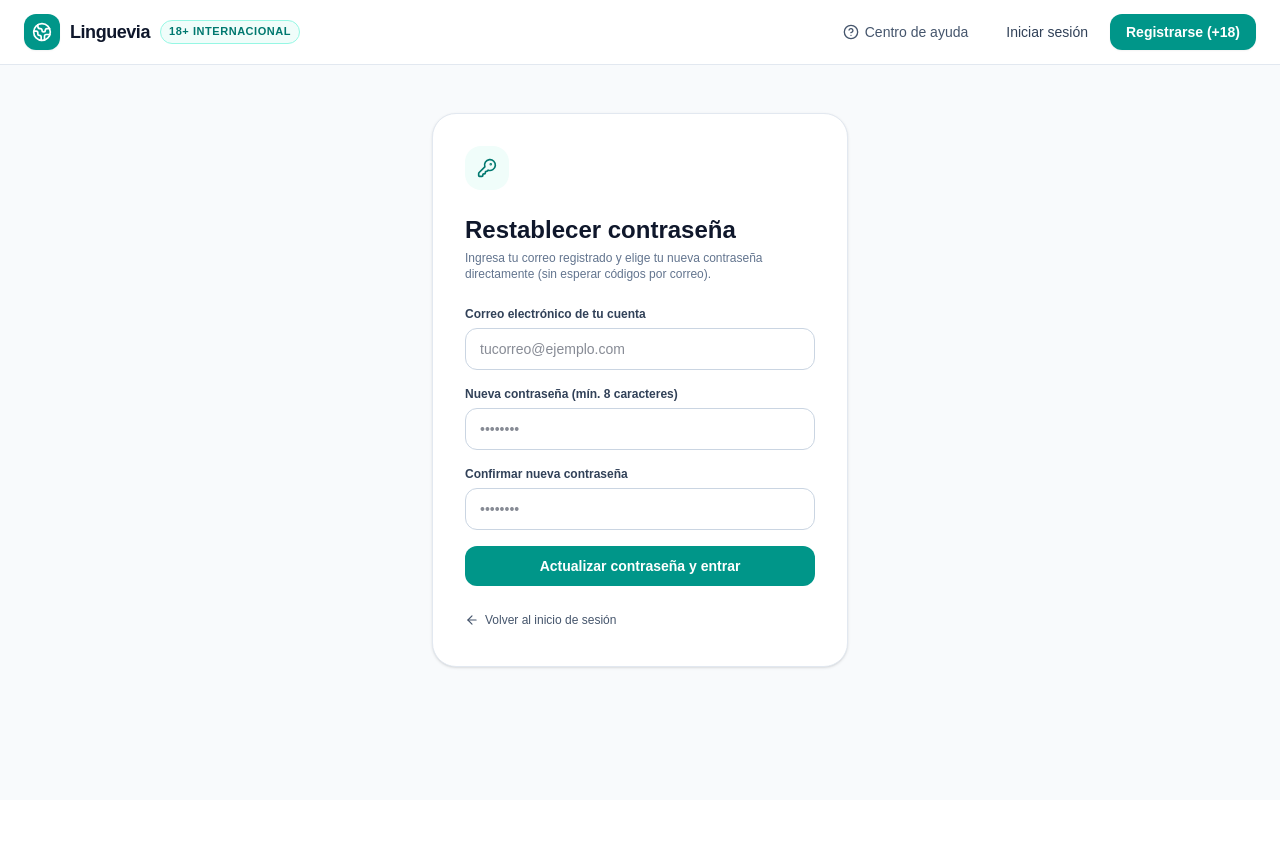
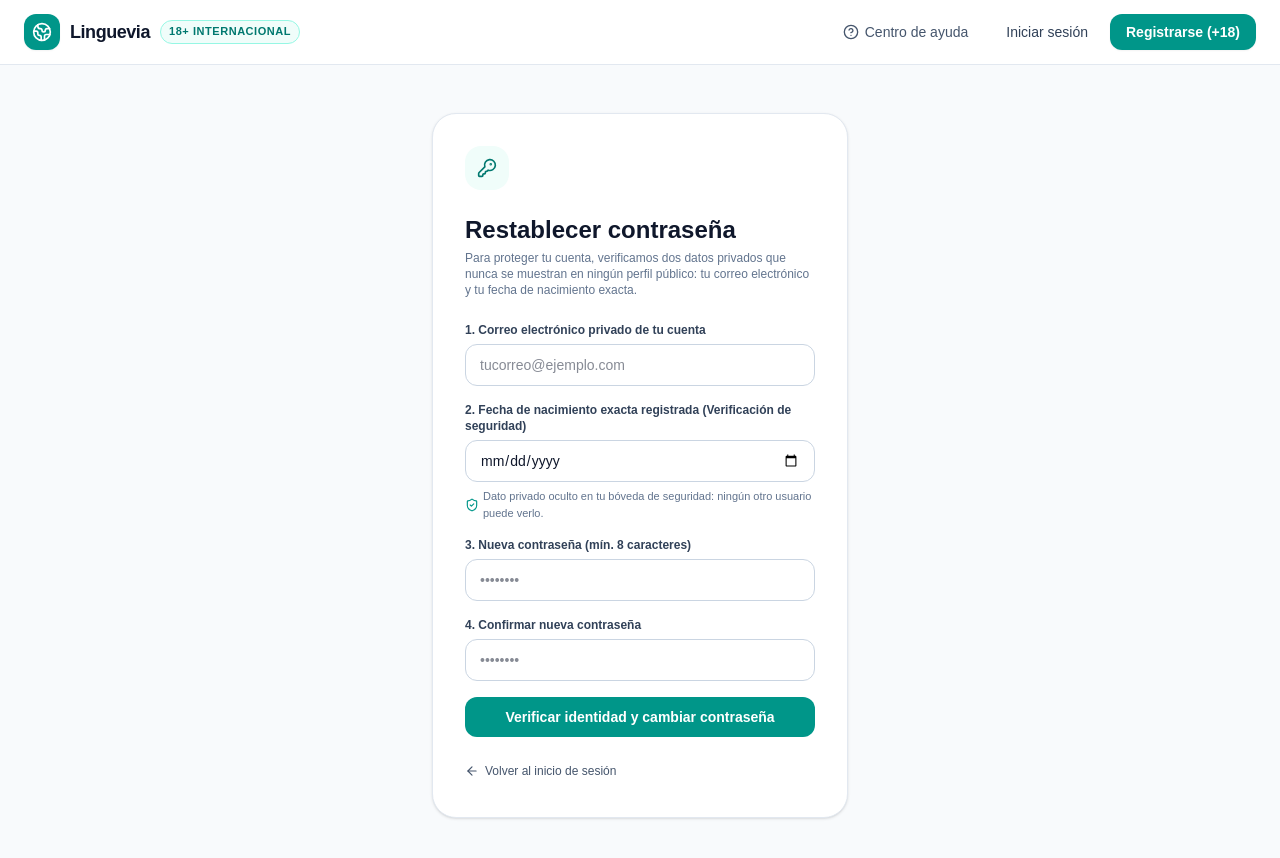
Before and after one commit to yerzonorbegoso-cmd/linguevia, a Next.js app: page /recover in a window 1280 px wide. Shown: the top 858 px of the page. Before the commit the page ends 800 px from the top, so only its background shows below. Built offline with nearby package versions, Linux system fonts and the light colour scheme.

Commit message:
security(auth): require private birth_date verification or Supabase email link for password reset

```diff
--- a/src/app/recover/page.tsx
+++ b/src/app/recover/page.tsx
@@ -3,22 +3,44 @@
 import React, { useState } from 'react';
 import Link from 'next/link';
 import { useRouter } from 'next/navigation';
-import { KeyRound, CheckCircle2, AlertCircle, ArrowLeft } from 'lucide-react';
+import { KeyRound, CheckCircle2, AlertCircle, ArrowLeft, ShieldCheck } from 'lucide-react';
 import { usePlatform } from '@/components/providers/PlatformProvider';
+import { createSupabaseBrowserClient } from '@/lib/supabase/client';
 
 export default function RecoverPasswordPage() {
   const router = useRouter();
   const { resetPasswordWithToken } = usePlatform();
 
   const [email, setEmail] = useState('');
+  const [birthDateVerification, setBirthDateVerification] = useState('');
   const [newPassword, setNewPassword] = useState('');
   const [confirmPassword, setConfirmPassword] = useState('');
-  const [done, setDone] = useState(false);
+  const [doneMessage, setDoneMessage] = useState<string | null>(null);
   const [error, setError] = useState<string | null>(null);
 
-  const handleDirectReset = (e: React.FormEvent) => {
+  const handleDirectReset = async (e: React.FormEvent) => {
     e.preventDefault();
     setError(null);
+
+    const supabase = createSupabaseBrowserClient();
+    if (supabase) {
+      const { error: resetErr } = await supabase.auth.resetPasswordForEmail(email.trim(), {
+        redirectTo: `${window.location.origin}/recover`,
+      });
+      if (resetErr) {
+        setError(resetErr.message);
+        return;
+      }
+      setDoneMessage(
+        'Hemos enviado un enlace criptográfico de recuperación a tu correo electrónico.'
+      );
+      return;
+    }
+
+    if (!birthDateVerification) {
+      setError('Debes ingresar la fecha de nacimiento exacta con la que registraste tu cuenta.');
+      return;
+    }
 
     if (newPassword.length < 8) {
       setError('La nueva contraseña debe tener al menos 8 caracteres.');
@@ -30,13 +52,15 @@ export default function RecoverPasswordPage() {
       return;
     }
 
-    const res = resetPasswordWithToken(email, newPassword);
+    const res = resetPasswordWithToken(email, newPassword, birthDateVerification);
     if (!res.ok) {
-      setError(res.error || 'No se encontró ninguna cuenta asociada a ese correo.');
+      setError(res.error || 'No se pudo verificar la titularidad de la cuenta.');
       return;
     }
 
-    setDone(true);
+    setDoneMessage(
+      '¡Identidad verificada y contraseña actualizada! Redirigiendo a tu panel...'
+    );
     setTimeout(() => {
       router.push('/dashboard');
     }, 1200);
@@ -52,8 +76,8 @@ export default function RecoverPasswordPage() {
         <div className="space-y-1">
           <h1 className="text-2xl font-bold text-slate-900">Restablecer contraseña</h1>
           <p className="text-xs text-slate-500">
-            Ingresa tu correo registrado y elige tu nueva contraseña directamente (sin esperar
-            códigos por correo).
+            Para proteger tu cuenta, verificamos dos datos privados que nunca se muestran en ningún
+            perfil público: tu correo electrónico y tu fecha de nacimiento exacta.
           </p>
         </div>
 
@@ -64,11 +88,11 @@ export default function RecoverPasswordPage() {
           </div>
         )}
 
-        {!done ? (
+        {!doneMessage ? (
           <form onSubmit={handleDirectReset} className="space-y-4">
             <div className="space-y-1.5">
               <label htmlFor="rec-email" className="block text-xs font-semibold text-slate-700">
-                Correo electrónico de tu cuenta
+                1. Correo electrónico privado de tu cuenta
               </label>
               <input
                 id="rec-email"
@@ -82,8 +106,28 @@ export default function RecoverPasswordPage() {
             </div>
 
             <div className="space-y-1.5">
+              <label htmlFor="rec-birth" className="block text-xs font-semibold text-slate-700">
+                2. Fecha de nacimiento exacta registrada (Verificación de seguridad)
+              </label>
+              <input
+                id="rec-birth"
+                type="date"
+                required
+                value={birthDateVerification}
+                onChange={(e) => setBirthDateVerification(e.target.value)}
+                className="w-full px-3.5 py-2.5 rounded-xl border border-slate-300 text-sm focus:outline-none focus:ring-2 focus:ring-teal-500"
+              />
+              <p className="text-[11px] text-slate-500 flex items-center gap-1">
+                <ShieldCheck className="w-3.5 h-3.5 text-teal-600 shrink-0" />
+                <span>
+                  Dato privado oculto en tu bóveda de seguridad: ningún otro usuario puede verlo.
+                </span>
+              </p>
+            </div>
+
+            <div className="space-y-1.5">
               <label htmlFor="rec-new-pass" className="block text-xs font-semibold text-slate-700">
-                Nueva contraseña (mín. 8 caracteres)
+                3. Nueva contraseña (mín. 8 caracteres)
               </label>
               <input
                 id="rec-new-pass"
@@ -102,7 +146,7 @@ export default function RecoverPasswordPage() {
                 htmlFor="rec-confirm-pass"
                 className="block text-xs font-semibold text-slate-700"
               >
-                Confirmar nueva contraseña
+                4. Confirmar nueva contraseña
               </label>
               <input
                 id="rec-confirm-pass"
@@ -120,16 +164,14 @@ export default function RecoverPasswordPage() {
               type="submit"
               className="w-full py-2.5 px-4 rounded-xl bg-teal-600 hover:bg-teal-700 text-white font-semibold text-sm"
             >
-              Actualizar contraseña y entrar
+              Verificar identidad y cambiar contraseña
             </button>
           </form>
         ) : (
           <div className="space-y-4">
             <div className="rounded-2xl bg-emerald-50 border border-emerald-200 p-4 text-xs text-emerald-900 flex items-center gap-2.5">
               <CheckCircle2 className="w-5 h-5 text-emerald-600 shrink-0" />
-              <span>
-                ¡Tu contraseña ha sido actualizada e iniciaste sesión! Redirigiendo a tu panel...
-              </span>
+              <span>{doneMessage}</span>
             </div>
             <Link
               href="/dashboard"
--- a/src/components/providers/PlatformProvider.tsx
+++ b/src/components/providers/PlatformProvider.tsx
@@ -86,7 +86,11 @@ interface PlatformContextValue {
   };
   verifyCurrentEmail: (code: string) => { ok: boolean; error?: string };
   requestPasswordRecovery: (email: string) => { ok: boolean; message: string };
-  resetPasswordWithToken: (email: string, newPassword: string) => { ok: boolean; error?: string };
+  resetPasswordWithToken: (
+    email: string,
+    newPassword: string,
+    birthDateVerification?: string
+  ) => { ok: boolean; error?: string };
   logout: () => void;
   completeOnboardingAndSaveProfile: (input: OnboardingUpdateInput) => { ok: boolean; error?: string };
   updateConsentPreferences: (prefs: {
@@ -542,14 +546,22 @@ export function PlatformProvider({ children }: { children: React.ReactNode }) {
   );
 
   const resetPasswordWithToken = useCallback(
-    (email: string, newPassword: string) => {
+    (email: string, newPassword: string, birthDateVerification?: string) => {
       if (newPassword.length < 8) {
         return { ok: false, error: 'La nueva contraseña debe tener al menos 8 caracteres.' };
       }
       const clean = email.trim().toLowerCase();
       const matched = store.privateAccounts.find((a) => a.email.toLowerCase() === clean);
       if (!matched) {
-        return { ok: false, error: 'No se encontró ninguna cuenta asociada a ese correo.' };
+        return { ok: false, error: 'Los datos de verificación no coinciden con ninguna cuenta.' };
+      }
+
+      if (birthDateVerification !== undefined && matched.birth_date !== birthDateVerification.trim()) {
+        return {
+          ok: false,
+          error:
+            'Verificación fallida: la fecha de nacimiento privada no coincide con la registrada en esta cuenta.',
+        };
       }
 
       commitStore((prev) => ({
@@ -559,7 +571,7 @@ export function PlatformProvider({ children }: { children: React.ReactNode }) {
         ),
       }));
       setActiveSessionUser(matched.user_id);
-      pushToast('success', 'Contraseña actualizada. Has iniciado sesión.');
+      pushToast('success', 'Identidad verificada y contraseña actualizada.');
       return { ok: true };
     },
     [commitStore, pushToast, setActiveSessionUser, store.privateAccounts]
```
